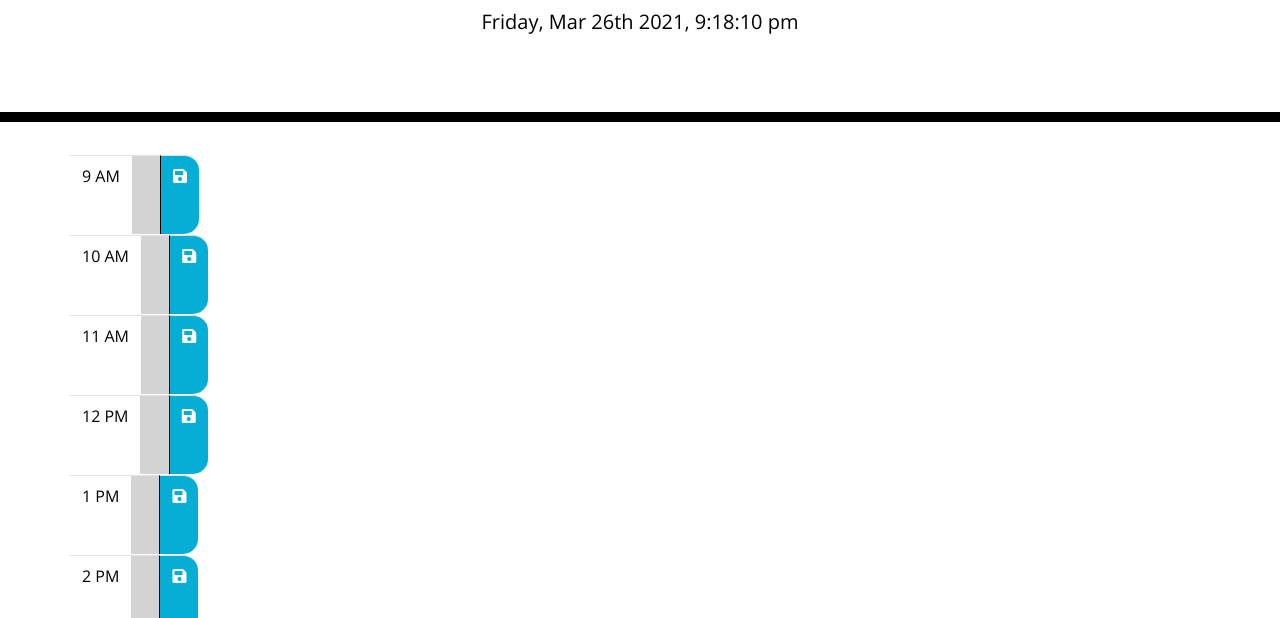
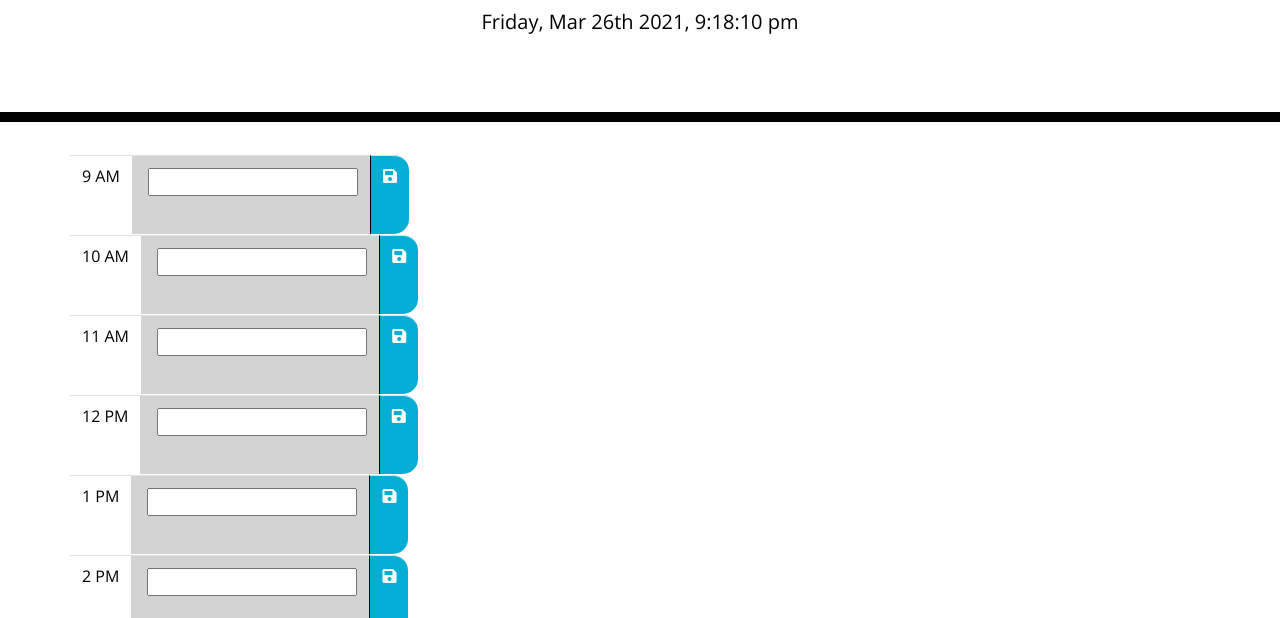
Before and after one commit to Koxuvar/JS-WorkDayScheduler, a plain HTML site: page index.html in a window 1280 px wide. Shown: the part 182-800 px from the top of the page. Drawn offline with nearby package versions, Linux system fonts and the light colour scheme.

Commit message:
added input to desc section

```diff
--- a/Assets/JS/index.js
+++ b/Assets/JS/index.js
@@ -49,10 +49,12 @@ function makeBlocks(arr)
         let hourSlot = $('<td/>')
             .text(hourObj.hour)
             .addClass('hour');
+        let form = $('<input/>');
         let descSlot = $('<td/>')
             .text(hourObj.description)
             .addClass('description')
-            .attr('data-desc-index', index);
+            .attr('data-desc-index', index)
+            .append(form);
 
         const timeCheck = moment().diff(moment(hourObj.hour, 'h a'), 'minutes');
 
```
Also changed, not shown: index.html (+2 -0 lines).
